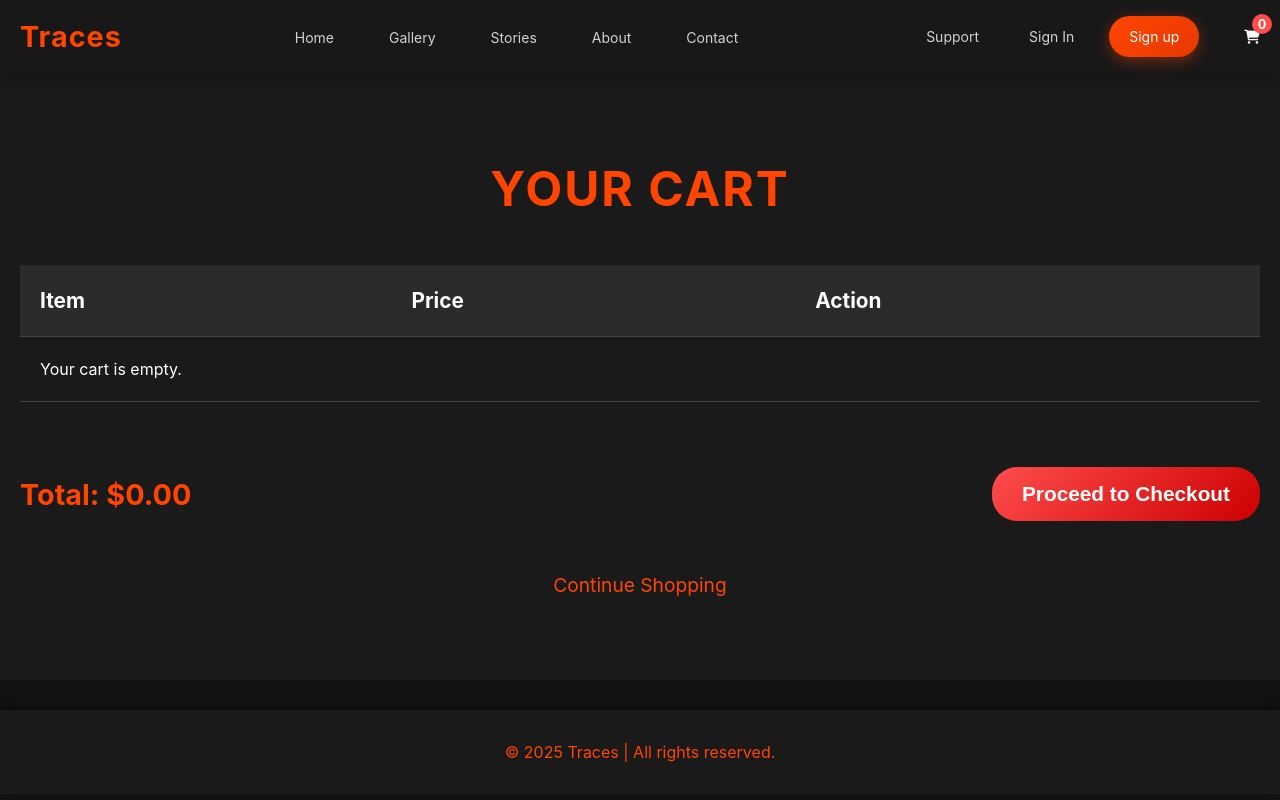
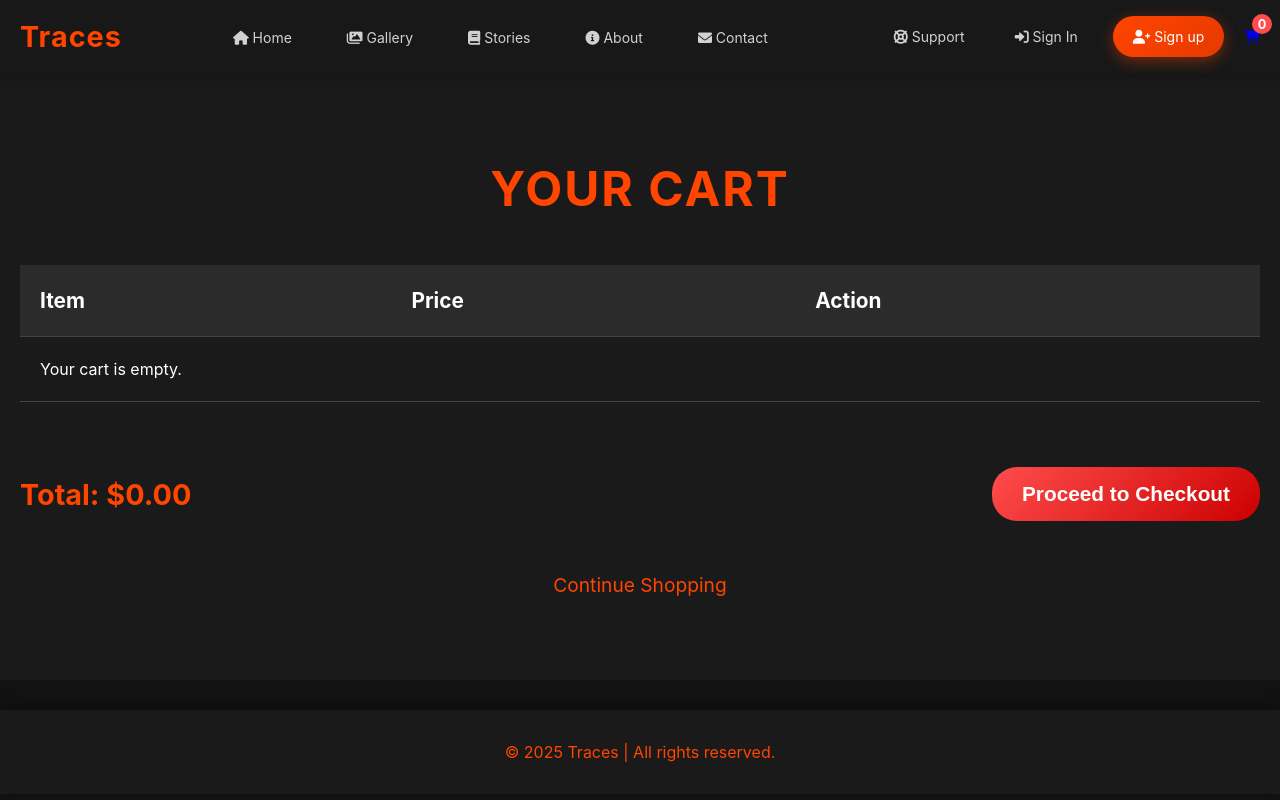
Before and after one commit to Naitik2432888/Traces, a plain HTML site: page features/cart.html in a window 1280 px wide. Drawn offline with Linux system fonts and the light colour scheme.

Commit message:
same nav bar

```diff
--- a/features/cart.html
+++ b/features/cart.html
@@ -13,17 +13,20 @@
         <div class="nav-container">
             <div class="nav-logo">Traces</div>
             <ul class="nav-links">
-                <li><a href="../index.html">Home</a></li>
-                <li><a href="features/gallery.html">Gallery</a></li>
-                <li><a href="#description">Stories</a></li>
-                <li><a href="#about">About</a></li>
-                <li><a href="#contact">Contact</a></li>
+                <li><a href="../index.html"><i class="fas fa-home"></i> Home</a></li>
+                <li><a href="gallery.html"><i class="fas fa-images"></i> Gallery</a></li>
+                <li><a href="#description"><i class="fas fa-book"></i> Stories</a></li>
+                <li><a href="#about"><i class="fas fa-info-circle"></i> About</a></li>
+                <li><a href="#contact"><i class="fas fa-envelope"></i> Contact</a></li>
             </ul>
             <div class="nav-actions">
-                <a href="#" class="nav-support">Support</a>
-                <a href="#" class="nav-signin">Sign In</a>
-                <a href="#" class="nav-getstarted">Sign up</a>
-                <a href="cart.html" class="cart-icon"><i class="fas fa-shopping-cart"></i> <span class="cart-count">0</span></a>
+                <a href="#" class="nav-support"><i class="fas fa-life-ring"></i> Support</a>
+                <a href="#" class="nav-signin"><i class="fas fa-sign-in-alt"></i> Sign In</a>
+                <a href="#" class="nav-getstarted"><i class="fas fa-user-plus"></i> Sign up</a>
+                <a href="cart.html" class="nav-cart">
+                    <i class="fas fa-shopping-cart"></i>
+                    <span class="cart-count">0</span>
+                </a>
             </div>
         </div>
     </nav>
```
Also changed, not shown: features/gallery.html (+8 -4 lines).
